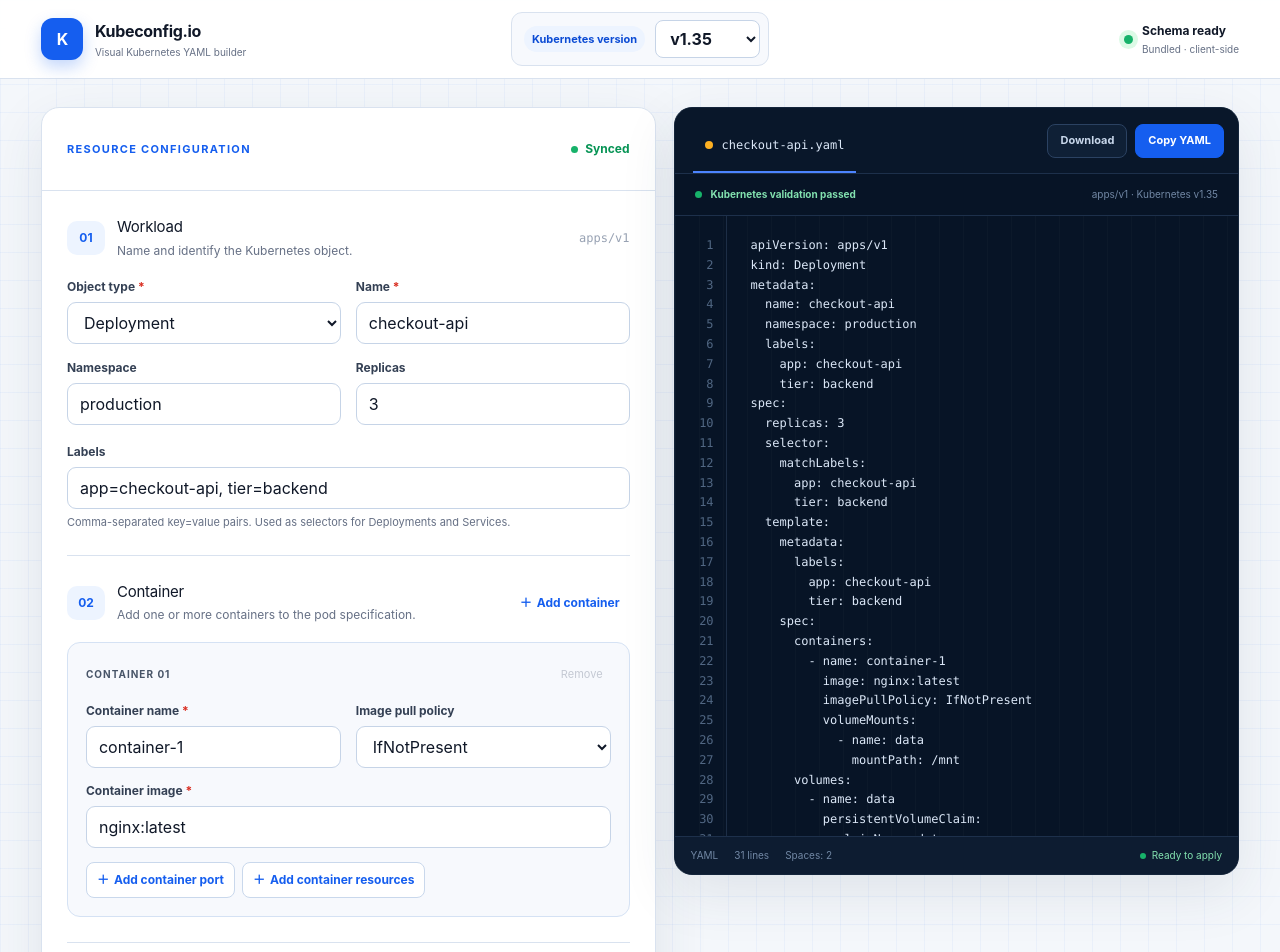
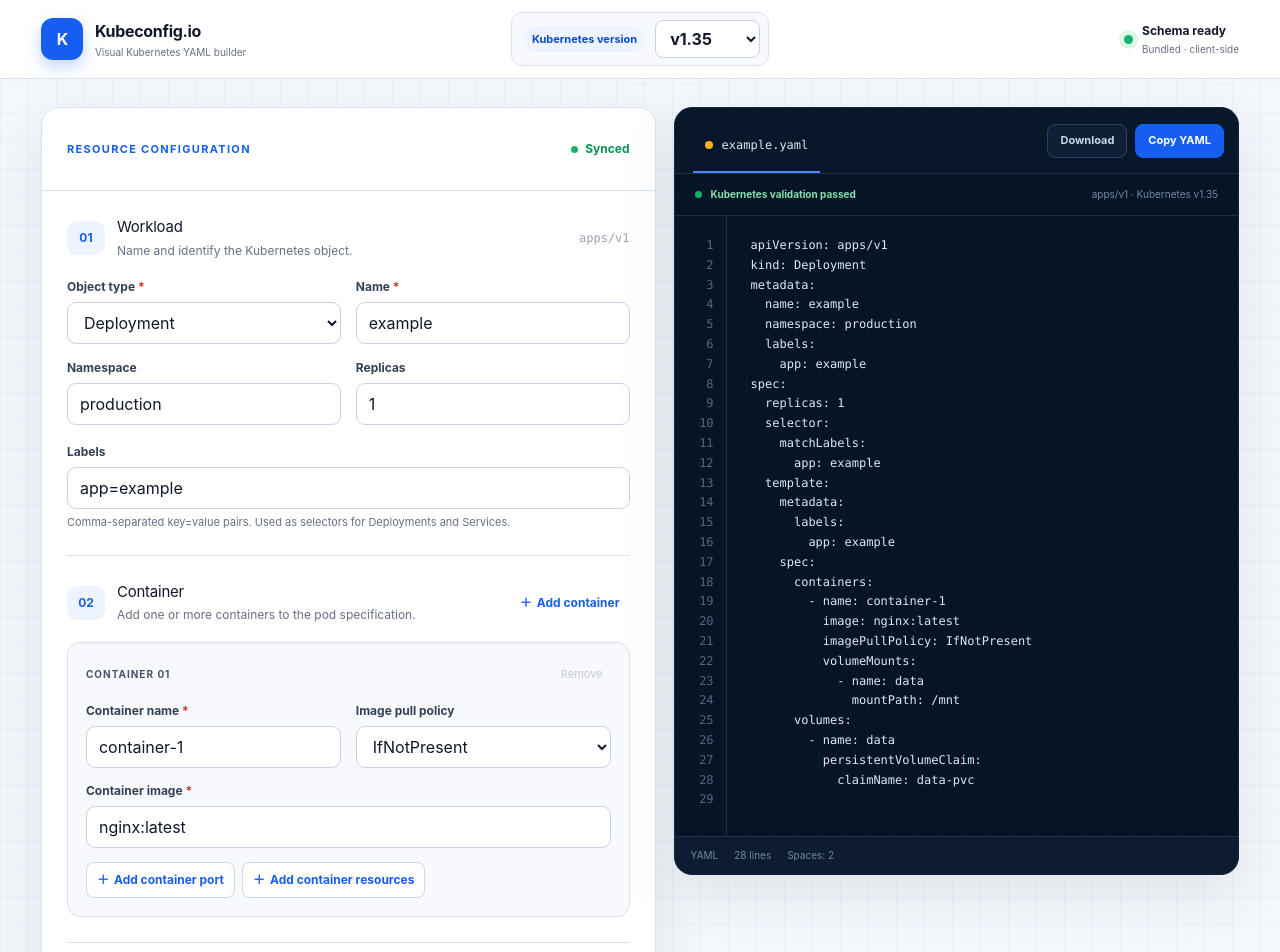
Before and after one commit to angapov/kubeconfig.io, a Next.js app: page / in a window 1280 px wide. Shown: the top 952 px of the page. Built offline with nearby package versions, Linux system fonts and the light colour scheme.

Commit message:
Update workload defaults and footer

```diff
--- a/app/globals.css
+++ b/app/globals.css
@@ -877,36 +877,6 @@ summary:focus-visible {
   font-size: 10px;
 }
 
-.footer-ready {
-  margin-left: auto;
-  display: inline-flex;
-  align-items: center;
-  gap: 6px;
-  color: #83e2b0;
-}
-
-.footer-ready i {
-  width: 6px;
-  height: 6px;
-  border-radius: 50%;
-  background: #17b26a;
-}
-
-.footer-invalid {
-  margin-left: auto;
-  display: inline-flex;
-  align-items: center;
-  gap: 6px;
-  color: #fda29b;
-}
-
-.footer-invalid i {
-  width: 6px;
-  height: 6px;
-  border-radius: 50%;
-  background: #f04438;
-}
-
 @media (max-width: 1220px) {
   .workspace {
     grid-template-columns: minmax(0, 1fr) minmax(430px, 0.9fr);
--- a/app/page.tsx
+++ b/app/page.tsx
@@ -277,10 +277,10 @@ function SelectField({
 export default function Home() {
   const [version, setVersion] = useState("1.35");
   const [kind, setKind] = useState<ResourceKind>("Deployment");
-  const [name, setName] = useState("checkout-api");
+  const [name, setName] = useState("example");
   const [namespace, setNamespace] = useState("production");
-  const [labels, setLabels] = useState("app=checkout-api, tier=backend");
-  const [replicas, setReplicas] = useState("3");
+  const [labels, setLabels] = useState("app=example");
+  const [replicas, setReplicas] = useState("1");
   const [serviceAccount, setServiceAccount] = useState("default");
   const [securityExpanded, setSecurityExpanded] = useState(false);
   const [restartPolicy, setRestartPolicy] = useState("Always");
@@ -1227,9 +1227,6 @@ export default function Home() {
             <span>YAML</span>
             <span>{manifestLines.length - 1} lines</span>
             <span>Spaces: 2</span>
-            <span className={isManifestValid ? "footer-ready" : "footer-invalid"}>
-              <i />{isManifestValid ? "Ready to apply" : "Fix validation errors"}
-            </span>
           </div>
         </aside>
       </section>
```
